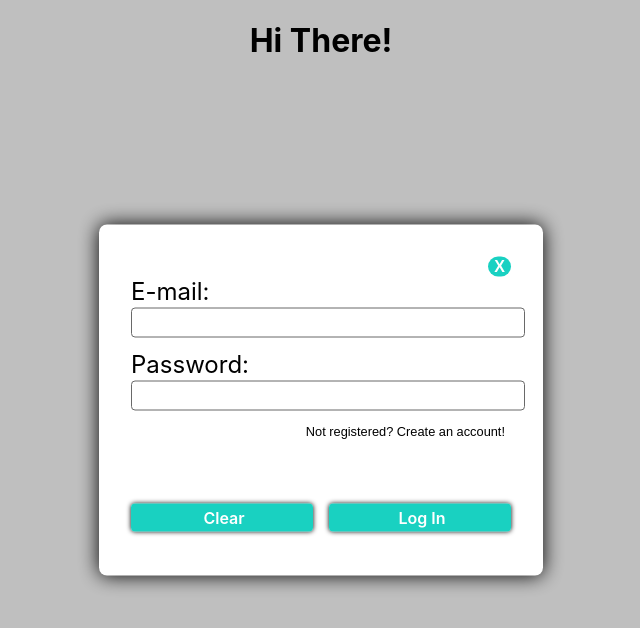
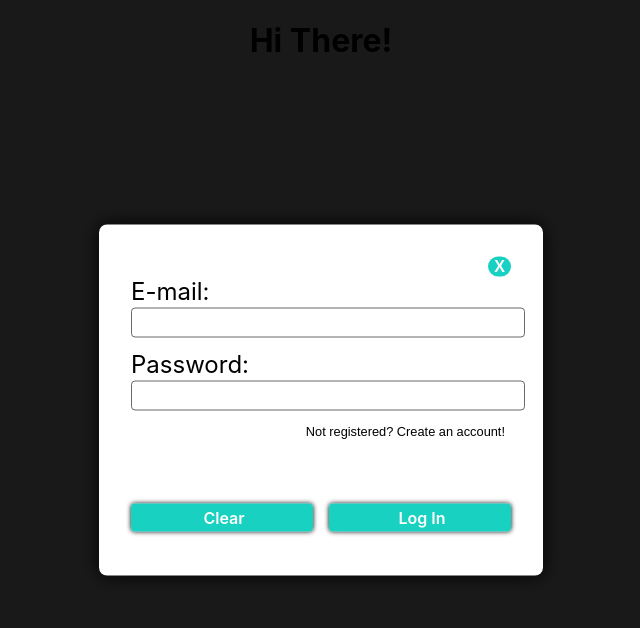
Before and after one commit to mihaelsouza/skenario-labs, a React (Create React App) app in the folder client/: page / in a window 1280 px wide. Shown: the top 628 px of the page, without its empty margins (319-959 px from the left). Built offline with nearby package versions, Linux system fonts and the light colour scheme; no server answers; the HTML template or start-up script is replaced by a standard one.

Commit message:
style: darkened Modal background

```diff
--- a/client/src/containers/Modal/Modal.css
+++ b/client/src/containers/Modal/Modal.css
@@ -4,7 +4,7 @@
   left: 0;
   right: 0;
   bottom: 0;
-  background-color: rgba(0,0,0,.25);
+  background-color: rgba(0,0,0,.9);
   z-index: 1000;
 }
 
```
